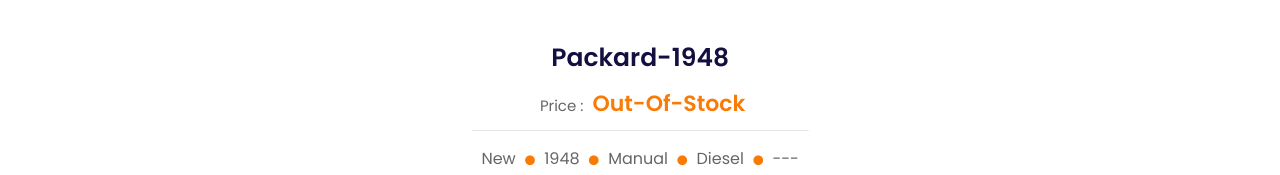
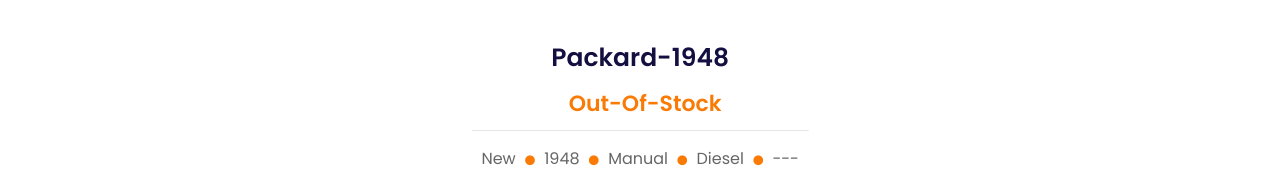
Before and after one commit to exoticsdealership/dealer, a plain HTML site: page index.html in a window 1280 px wide. Shown: the part 1312-1487 px from the top of the page. Drawn offline with nearby package versions, Linux system fonts and the light colour scheme.

Commit message:
Update index.html

```diff
--- a/index.html
+++ b/index.html
@@ -124,7 +124,7 @@
                 <img src="image\packard1948.png" alt="">
                 <div class="content">
                     <h3>Packard-1948</h3>
-                    <div class="price"> <span>price : </span> Out-Of-Stock </div>
+                    <div class="price"> <span><!--price---> </span> Out-Of-Stock </div>
                     <p>
                         new
                         <span class="fas fa-circle"></span> 1948
@@ -141,7 +141,7 @@
                 <img src="image\mazda rx7.png" alt="">
                 <div class="content">
                     <h3>Mazda RX7</h3>
-                    <div class="price"> <span>price : </span> Up-Coming</div>
+                    <div class="price"> <span><!--price---> </span> Up-Coming</div>
                     <p>
                         new
                         <span class="fas fa-circle"></span> ---
@@ -157,7 +157,7 @@
                 <img src="image\benz v.png" alt="">
                 <div class="content">
                     <h3>Mercedes Benz V Class</h3>
-                    <div class="price"> <span>price : </span> TR-150000 </div>
+                    <div class="price"> <span><!--price---> </span> TR-150000 </div>
                     <p>
                         new
                         <span class="fas fa-circle"></span> ---
```
